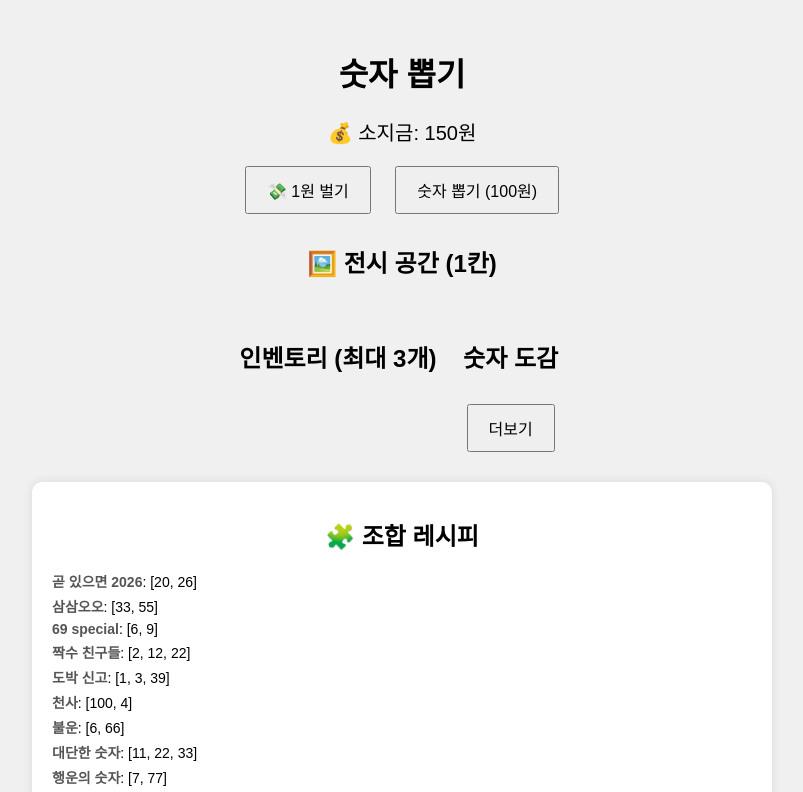
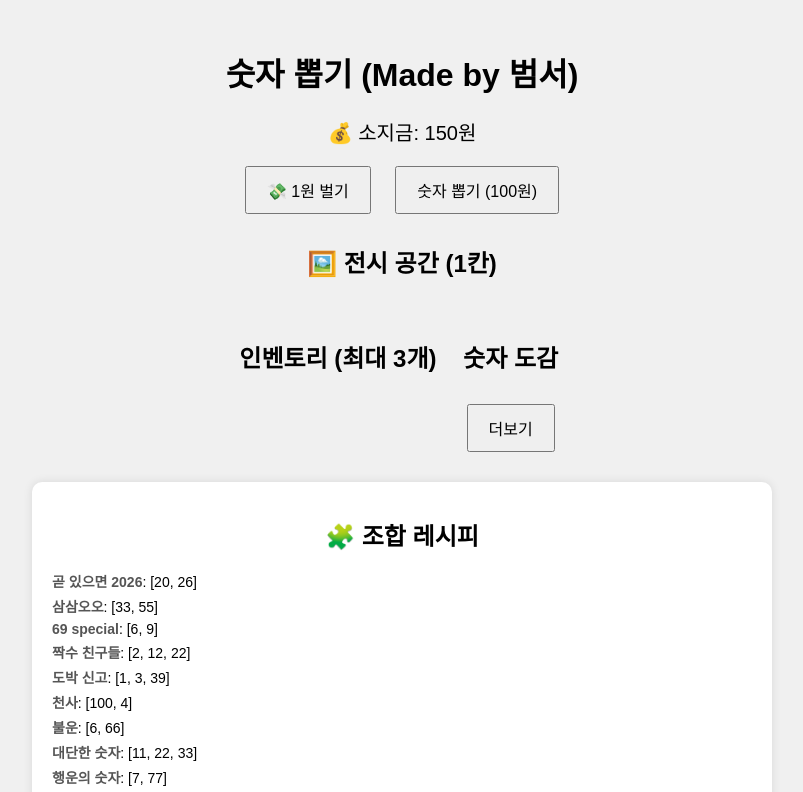
Before and after one commit to NumberGacha/NumberGacha, a plain HTML site: page index.html in a window 1280 px wide. Shown: the top 792 px of the page, without its empty margins (238-1041 px from the left). Drawn offline with Linux system fonts and the light colour scheme.

Commit message:
Update index.html

```diff
--- a/index.html
+++ b/index.html
@@ -81,7 +81,7 @@
 </head>
 <body>
 
-  <h1>숫자 뽑기 </h1>
+  <h1>숫자 뽑기 (Made by 범서) </h1>
   <div id="money">💰 소지금: 0원</div>
   <button onclick="earnMoney()">💸 1원 벌기</button>
   <button onclick="drawNumber()"> 숫자 뽑기 (100원)</button>
```
